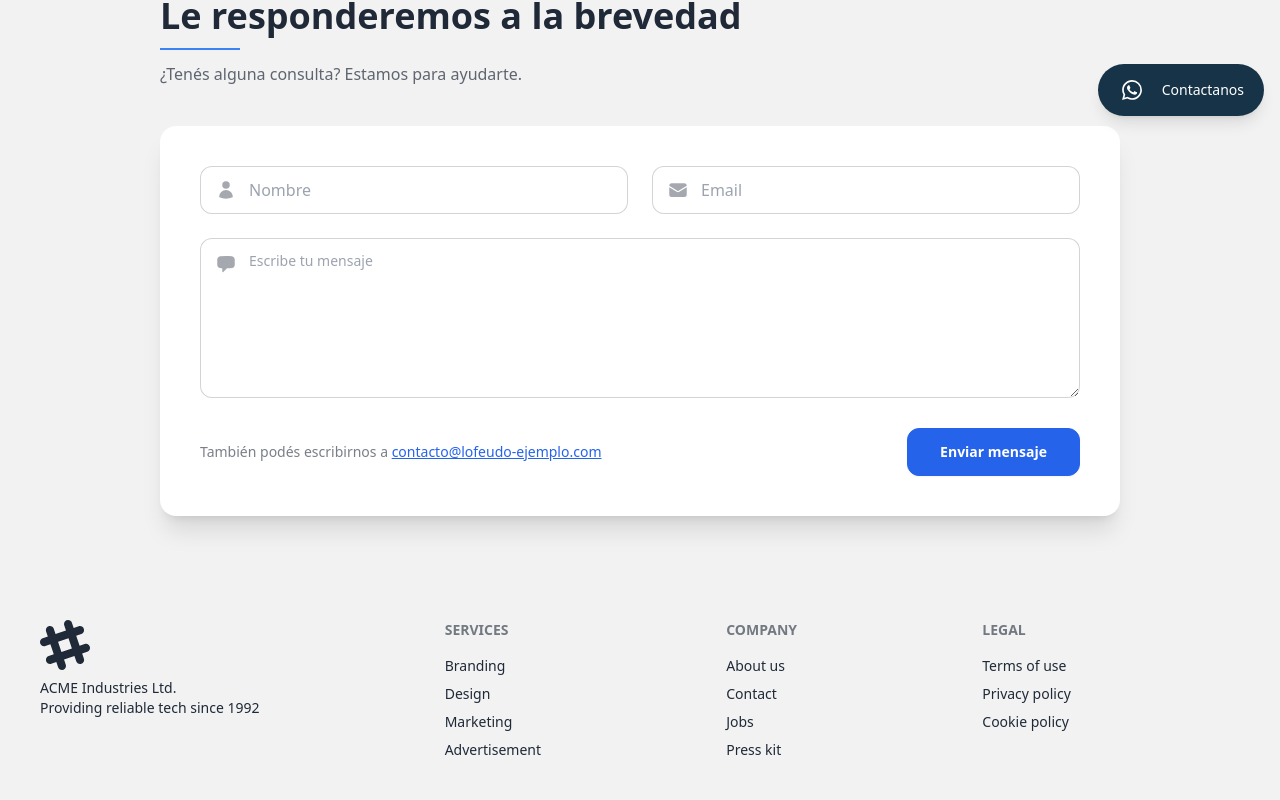
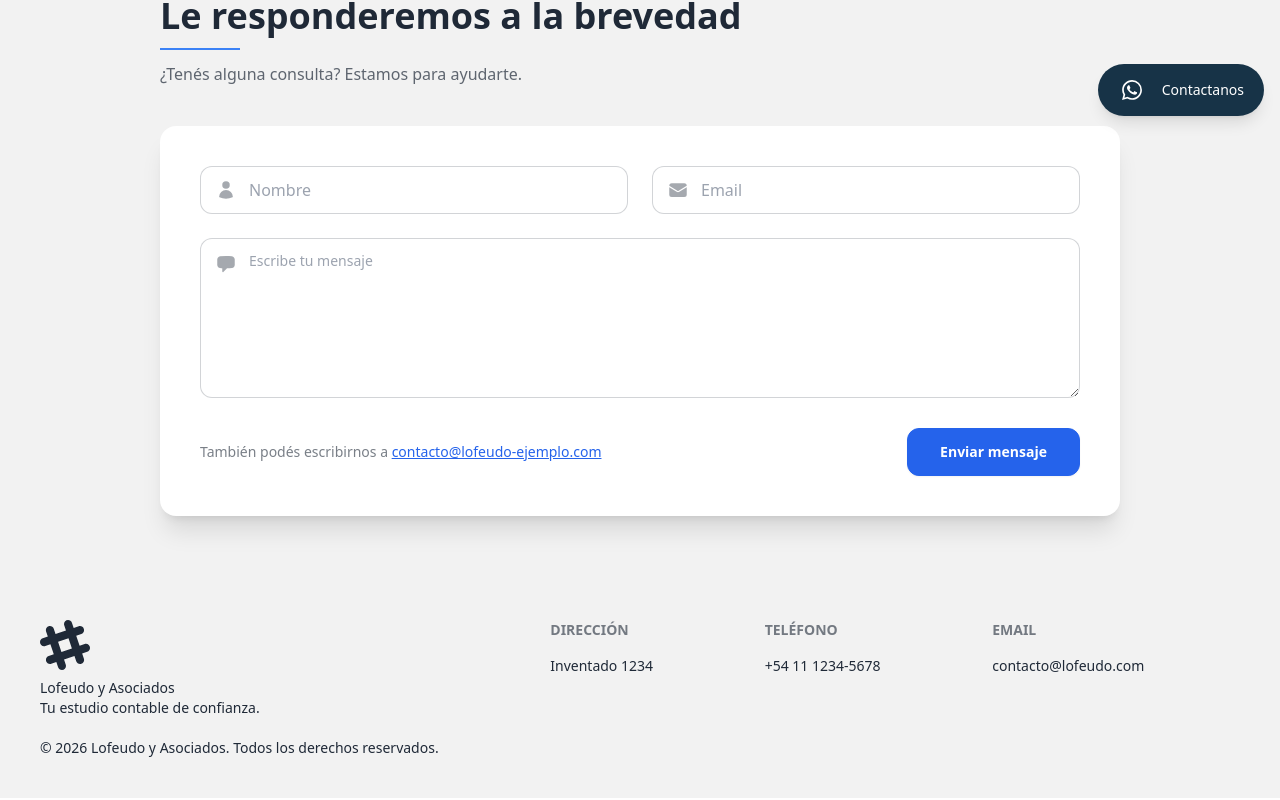
Before and after one commit to tadeo14/landing-page-Econtable, a React (Vite) app: page /contacto in a window 1280 px wide. Shown: the part 668-1468 px from the top of the page. Built offline with nearby package versions, Linux system fonts and the light colour scheme.

Commit message:
se actualizo el footer

```diff
--- a/src/components/layout/Footer.jsx
+++ b/src/components/layout/Footer.jsx
@@ -19,30 +19,31 @@ export default function Footer() {
         d="M22.672 15.226l-2.432.811.841 2.515c.33 1.019-.209 2.127-1.23 2.456-1.15.325-2.148-.321-2.463-1.226l-.84-2.518-5.013 1.677.84 2.517c.391 1.203-.434 2.542-1.831 2.542-.88 0-1.601-.564-1.86-1.314l-.842-2.516-2.431.809c-1.135.328-2.145-.317-2.463-1.229-.329-1.018.211-2.127 1.231-2.456l2.432-.809-1.621-4.823-2.432.808c-1.355.384-2.558-.59-2.558-1.839 0-.817.509-1.582 1.327-1.846l2.433-.809-.842-2.515c-.33-1.02.211-2.129 1.232-2.458 1.02-.329 2.13.209 2.461 1.229l.842 2.515 5.011-1.677-.839-2.517c-.403-1.238.484-2.553 1.843-2.553.819 0 1.585.509 1.85 1.326l.841 2.517 2.431-.81c1.02-.33 2.131.211 2.461 1.229.332 1.018-.21 2.126-1.23 2.456l-2.433.809 1.622 4.823 2.433-.809c1.242-.401 2.557.484 2.557 1.838 0 .819-.51 1.583-1.328 1.847m-8.992-6.428l-5.01 1.675 1.619 4.828 5.011-1.674-1.62-4.829z"></path>
     </svg>
     <p>
-      ACME Industries Ltd.
+      Lofeudo y Asociados
       <br />
-      Providing reliable tech since 1992
+          Tu estudio contable de confianza.
+          <br />
+          <br />
+      &copy; {year} Lofeudo y Asociados. Todos los derechos reservados.
     </p>
   </aside>
   <nav>
-    <h6 className="footer-title">Services</h6>
-    <NavLink className="link link-hover">Branding</NavLink>
-    <NavLink className="link link-hover">Design</NavLink>
-    <NavLink className="link link-hover">Marketing</NavLink>
-    <NavLink className="link link-hover">Advertisement</NavLink>
+    <h6 className="footer-title">Dirección</h6>
+    <NavLink href="#" className="relative after:absolute after:bottom-0 after:left-1/2 after:-translate-x-1/2 after:h-[2px] after:w-0 after:bg-blue-700 after:transition-all after:duration-300 hover:after:w-full">
+            Inventado 1234
+    </NavLink>
   </nav>
   <nav>
-    <h6 className="footer-title">Company</h6>
-    <NavLink className="link link-hover">About us</NavLink>
-    <NavLink className="link link-hover">Contact</NavLink>
-    <NavLink className="link link-hover">Jobs</NavLink>
-    <NavLink className="link link-hover">Press kit</NavLink>
+    <h6 className="footer-title">Teléfono</h6>
+    <NavLink href="#" className="relative after:absolute after:bottom-0 after:left-1/2 after:-translate-x-1/2 after:h-[2px] after:w-0 after:bg-blue-700 after:transition-all after:duration-300 hover:after:w-full">
+            +54 11 1234-5678
+    </NavLink>
   </nav>
   <nav>
-    <h6 className="footer-title">Legal</h6>
-    <NavLink className="link link-hover">Terms of use</NavLink>
-    <NavLink className="link link-hover">Privacy policy</NavLink>
-    <NavLink className="link link-hover">Cookie policy</NavLink>
+    <h6 className="footer-title">Email</h6>
+    <NavLink href="#" className="relative after:absolute after:bottom-0 after:left-1/2 after:-translate-x-1/2 after:h-[2px] after:w-0 after:bg-blue-700 after:transition-all after:duration-300 hover:after:w-full">
+            contacto@lofeudo.com
+    </NavLink>
   </nav>
 </footer>
   );
```
